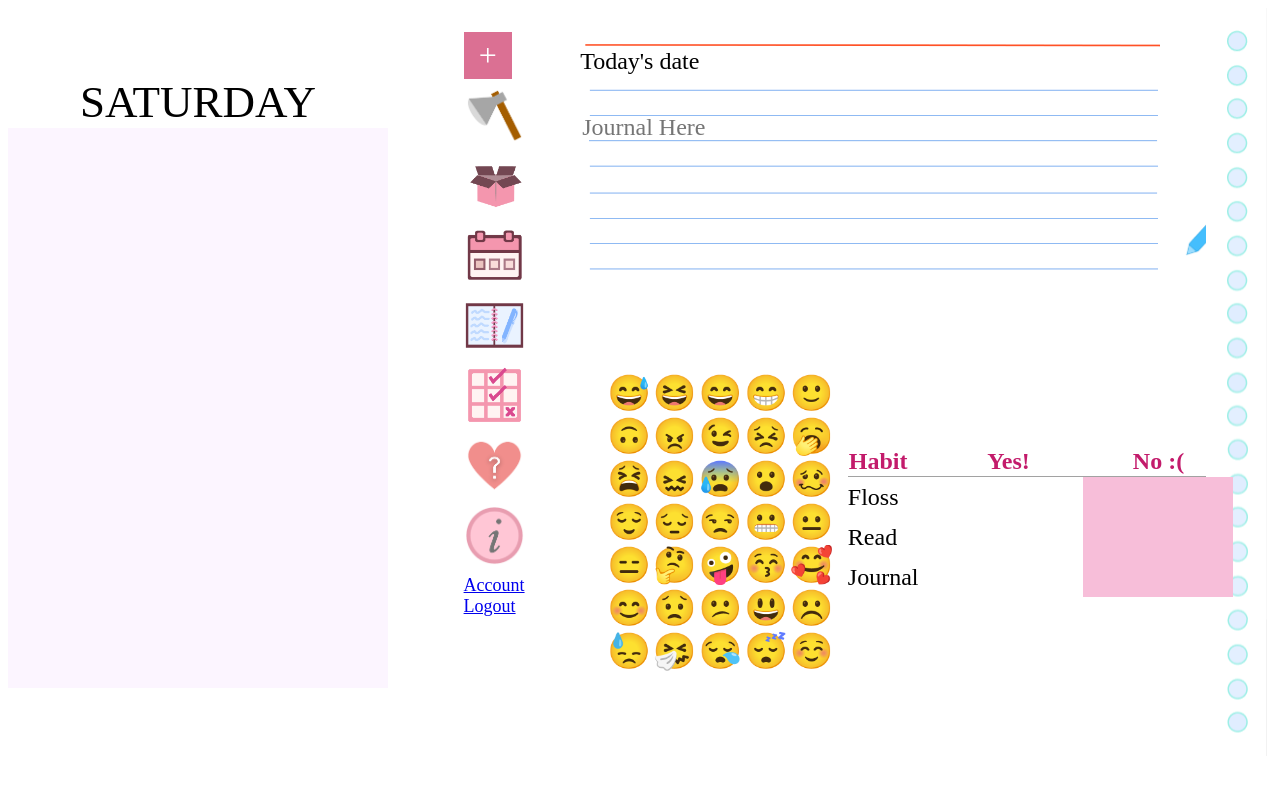
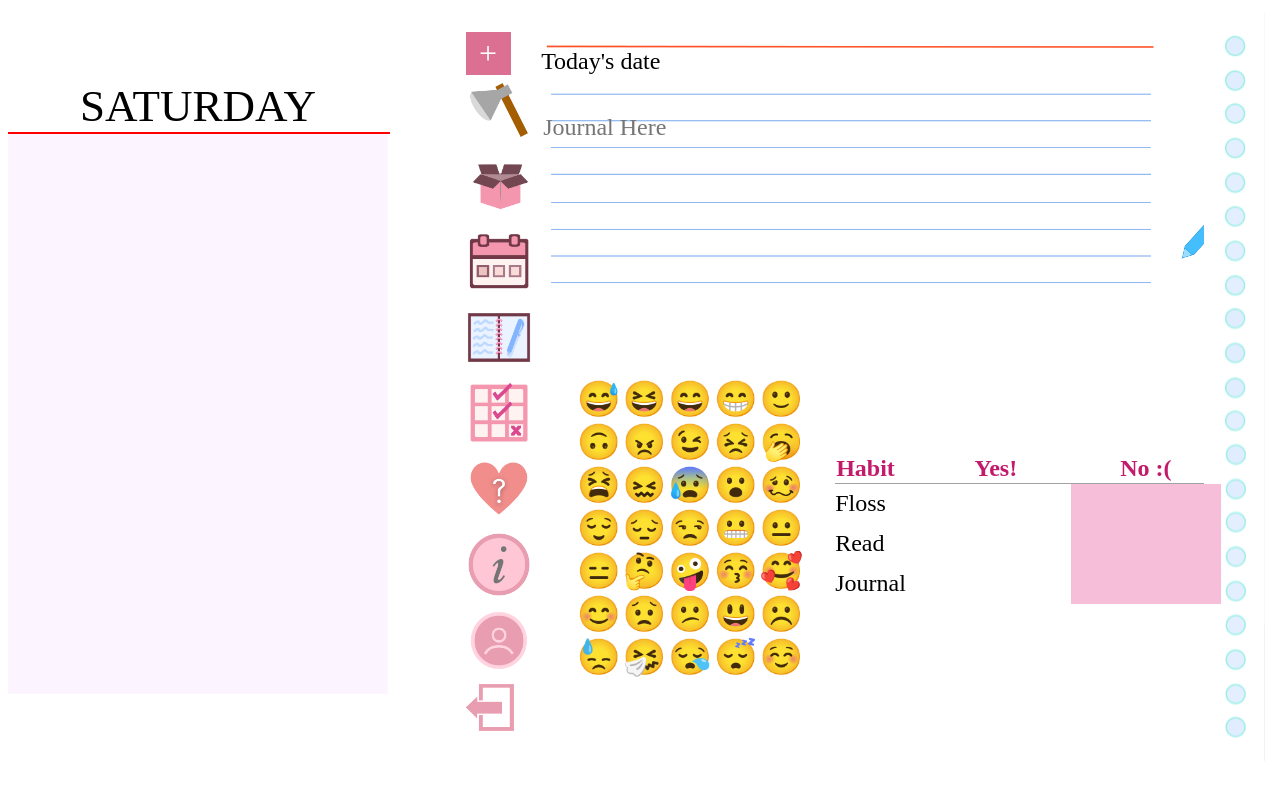
Before and after one commit to kateliberko/VirtualJournal, a Flask app: page /mainpage in a window 1280 px wide. Run offline with Flask 2, Linux system fonts and the light colour scheme.

Commit message:
updated nav bars and started the moving horizontal line

```diff
--- a/JournalProject/app/static/app.js
+++ b/JournalProject/app/static/app.js
@@ -165,3 +165,10 @@ function nextDay(num){
     // if num == 6
     return[0, 1, 2, 3, 4, 5]
 }
+
+// https://stackoverflow.com/questions/49387685/create-a-vertical-line-that-overlays-all-html-content-and-moves-across-the-page/49387816
+
+var vline=$('#vline');
+setInterval(function(){
+  vline.css('bottom', parseInt(vline.css('bottom')) + 1);
+}, 50);
--- a/JournalProject/app/static/journal.css
+++ b/JournalProject/app/static/journal.css
@@ -21,10 +21,11 @@ button {
 
 h1 {
     grid-column-start: 26;
-    grid-column-end: 32;
+    grid-column-end: -1;
     grid-row-start: 1;
     grid-row-end: 2;
     padding-right: 3%;
+    z-index: 2;
 }
 
 #center {
--- a/JournalProject/app/static/main.css
+++ b/JournalProject/app/static/main.css
@@ -124,6 +124,7 @@ table{
 /* CALENDAR */
 .day-col .title {
 	text-align: center;
+	font-family: serif;
 }
 
 .day-col{
@@ -149,10 +150,10 @@ table{
 }
 
 #new_event_button {
-	padding-right: 25%;
-	padding-left: 25%;
-	padding-bottom: 8%;
-	padding-top: 8%;
+	padding-right: 75%;
+	padding-left: 75%;
+	padding-bottom: 16%;
+	padding-top: 16%;
 	background-color: palevioletred;
 	color: white;
 	margin-bottom: 10%;
@@ -349,3 +350,12 @@ td{
 	justify-content: center;
 	align-items: center;
 }
+
+/* https://stackoverflow.com/questions/49387685/create-a-vertical-line-that-overlays-all-html-content-and-moves-across-the-page/49387816 */
+
+#vline{
+	width: 100%;
+	border: 1.5px solid red;
+	bottom: 0px;
+	z-index: 1000000
+}
--- a/JournalProject/app/static/weeklyCalendar.css
+++ b/JournalProject/app/static/weeklyCalendar.css
@@ -1,5 +1,5 @@
 body {
-	font-family: sans-serif;
+	font-family: serif;
 }
 
 .day-col {
--- a/JournalProject/app/templates/mainpage.html
+++ b/JournalProject/app/templates/mainpage.html
@@ -16,6 +16,7 @@
             <div class="item day" id="day">
                 <div class="day-col">
                     <div class="title" id="dayheader"> </div>
+                    <div id="vline"></div>
                     <div class="content"></div>
                 </div>
             </div>
@@ -72,37 +73,37 @@
                     <div class="item nav_container1">
                         <li class="nav-item">
                             <!-- need to figure out how to submit -->
-                            <input type="image" src="static\images\minimalday_icon.png" width="100%">
+                            <input type="image" src="static\images\minimalday_icon.png" width="370%">
                         </li>
                         <li class="nav-item">
                             <!-- need to figure out how to submit -->
-                            <input type="image" src="static\images\box_icon.png" width="100%">
+                            <input type="image" src="static\images\box_icon.png" width="370%">
                         </li>
                         <li class="nav-item">
-                            <a class="nav-link" href="/calendar"><img src="static\images\calendar_icon.png" width="100%"></a>
+                            <a class="nav-link" href="/calendar"><img src="static\images\calendar_icon.png" width="370%"></a>
                         </li>
                     </div>
                     <div class=" item nav_container2">
                         <li class="nav-item">
-                            <a class="nav-link" href="/journal"><img src="static\images\journal_icon.png" width="100%"></a>
+                            <a class="nav-link" href="/journal"><img src="static\images\journal_icon.png" width="370%"></a>
                         </li>
                         <li class="nav-item">
-                            <a class="nav-link" href="/habittracker"><img src="static\images\habittracker_icon.png" width="100%"></a>
+                            <a class="nav-link" href="/habittracker"><img src="static\images\habittracker_icon.png" width="370%"></a>
                         </li>
                         <li class="nav-item">
-                            <a class="nav-link" href="/moodtracker"><img src="static\images\moodtracker_icon.png" width="100%"></a>
+                            <a class="nav-link" href="/moodtracker"><img src="static\images\moodtracker_icon.png" width="370%"></a>
                         </li>
                     </div>
                     <div class="item nav_container3">
                         <li class="nav-item">
-                            <a class="nav-link" href="/info"><img src="static\images\information_icon.png" width="100%"></a>
+                            <a class="nav-link" href="/info"><img src="static\images\information_icon.png" width="370%"></a>
                         </li>
                         <li id="settings">
-                            <a class="nav-item nav-link" href="{{ url_for('account') }}">Account</a>
+                            <a class="nav-item nav-link" href="{{ url_for('account') }}"><img src="static\images\account_icon.png" width="370%"></a>
                             <!-- possibly have editing in this page, or delete this all together.. -->
                         </li>
                         <li id="settings">
-                            <a class="nav-item nav-link" href="{{ url_for('logout') }}">Logout</a>
+                            <a class="nav-item nav-link" href="{{ url_for('logout') }}"><img src="static\images\logout_icon.png" width="300%"></a>
                         </li>
                     </div>
                 </ul>
```
Also changed, not shown: JournalProject/app/templates/calendar.html (+9 -1 lines), JournalProject/app/templates/habittracker.html (+9 -1 lines), JournalProject/app/templates/info.html (+9 -1 lines), JournalProject/app/templates/journal.html (+10 -7 lines), JournalProject/app/templates/moodtracker.html (+9 -1 lines), JournalProject/app/static/images/account_icon.png (added), JournalProject/app/static/images/logout_icon.png (added), JournalProject/app/virtualjournal.db.
